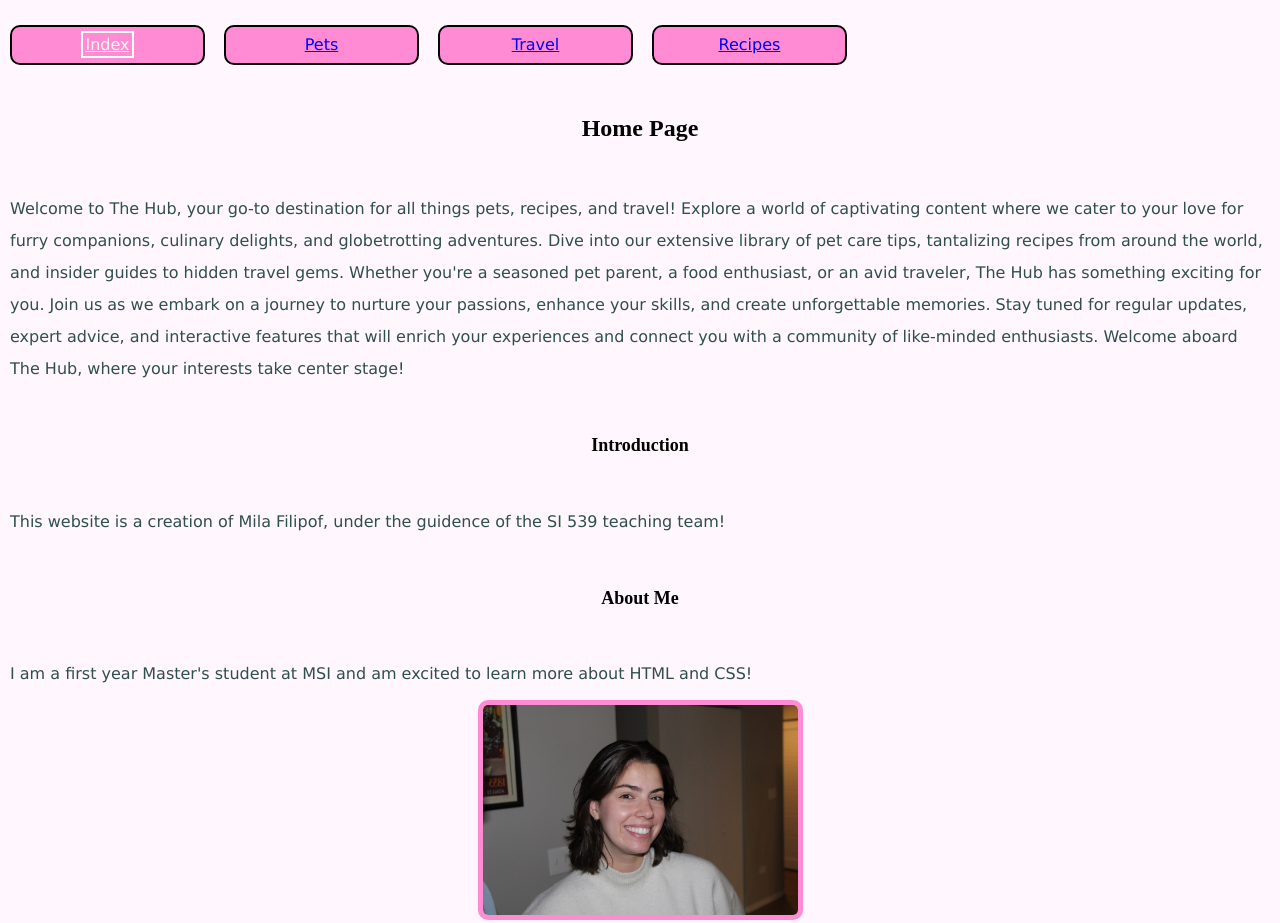
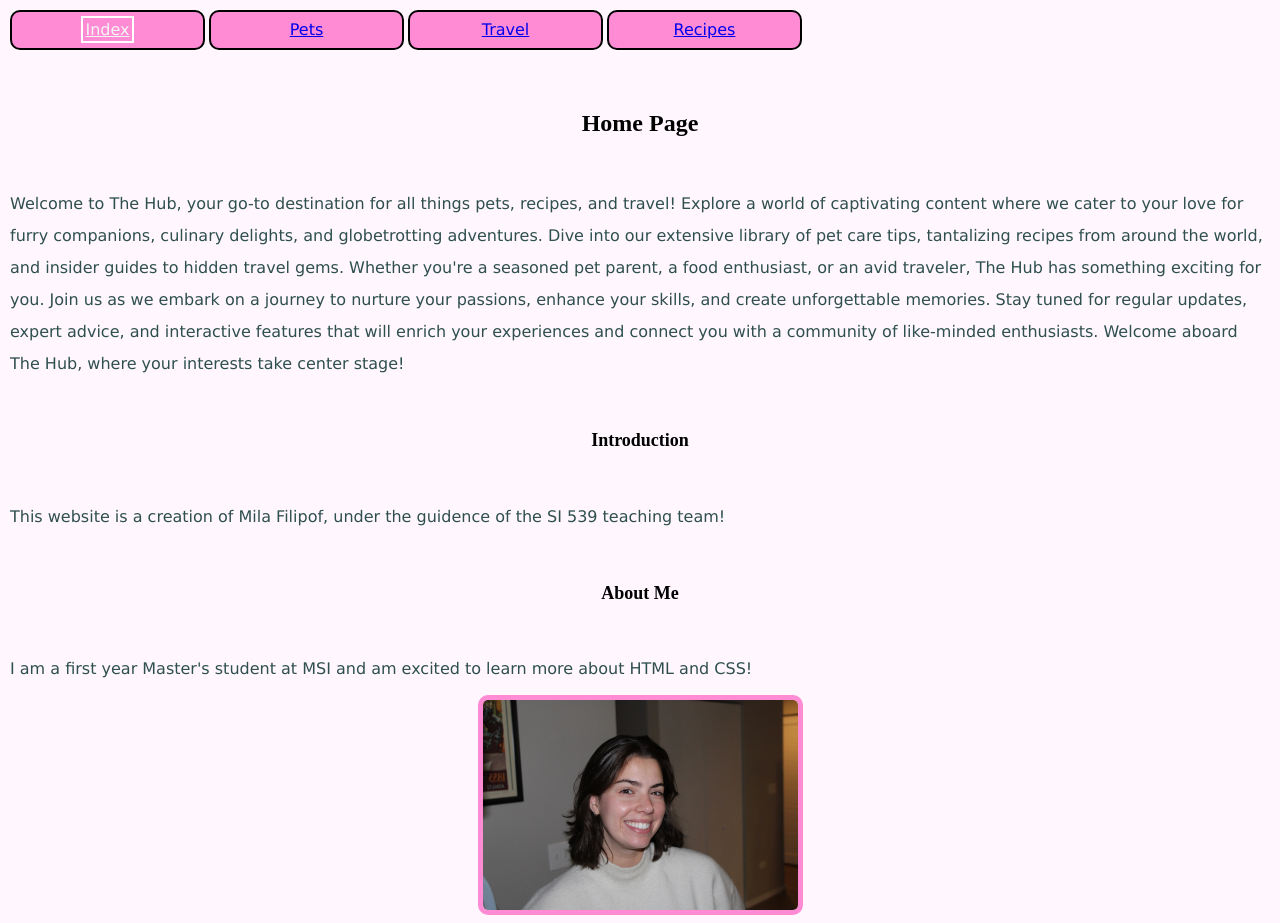
Before and after one commit to mfilipof/ccp_mobile_w24, a plain HTML site: page index.html in a window 1280 px wide. Drawn offline with Linux system fonts and the light colour scheme.

Commit message:
Update style.css

```diff
--- a/css/style.css
+++ b/css/style.css
@@ -32,7 +32,6 @@ body{
     display: inline-block;
     padding: 9px 1px 9px 1px;
     width: 15%;
-    margin: 15px 15px 0px 0px;
     text-align: center;
  }
 
```
